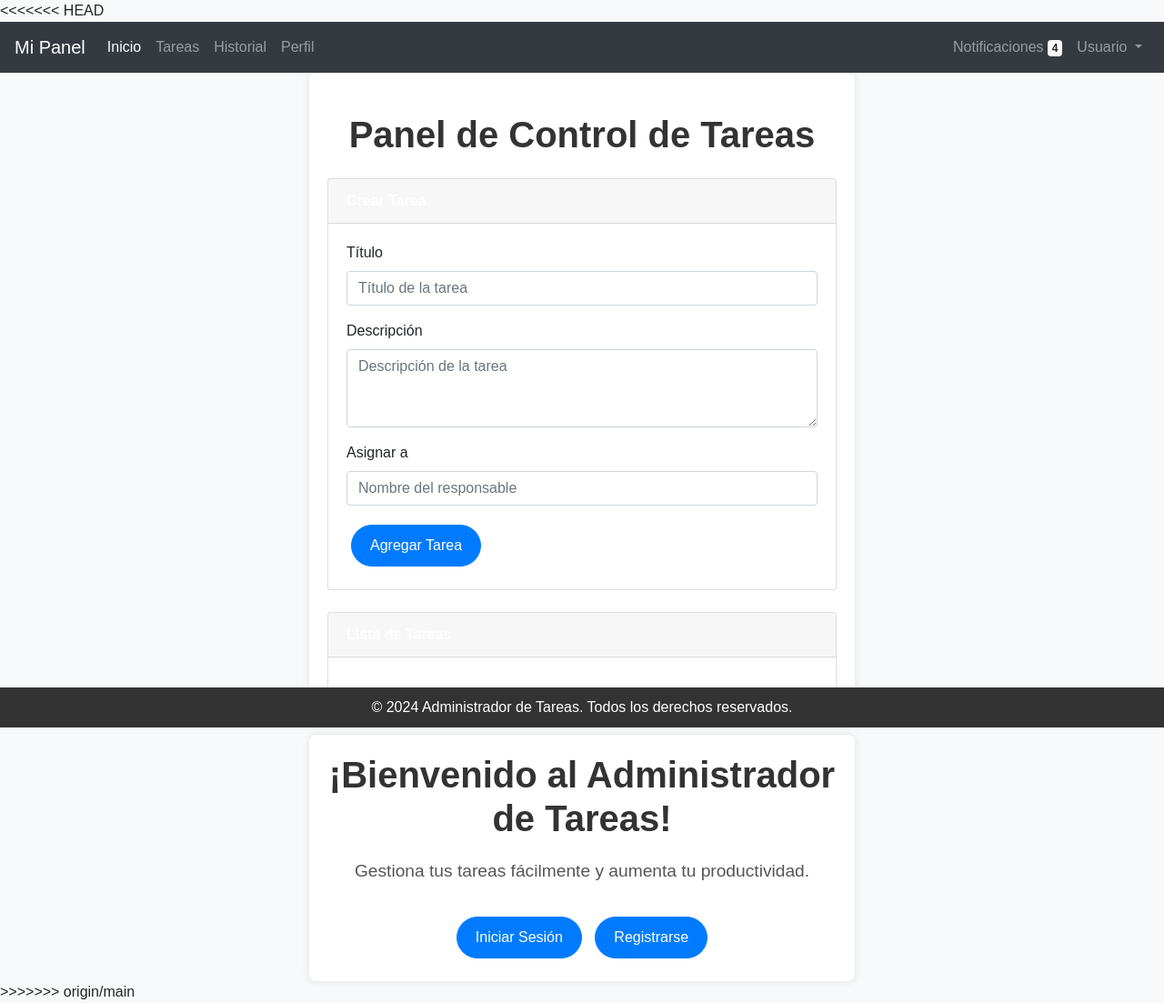
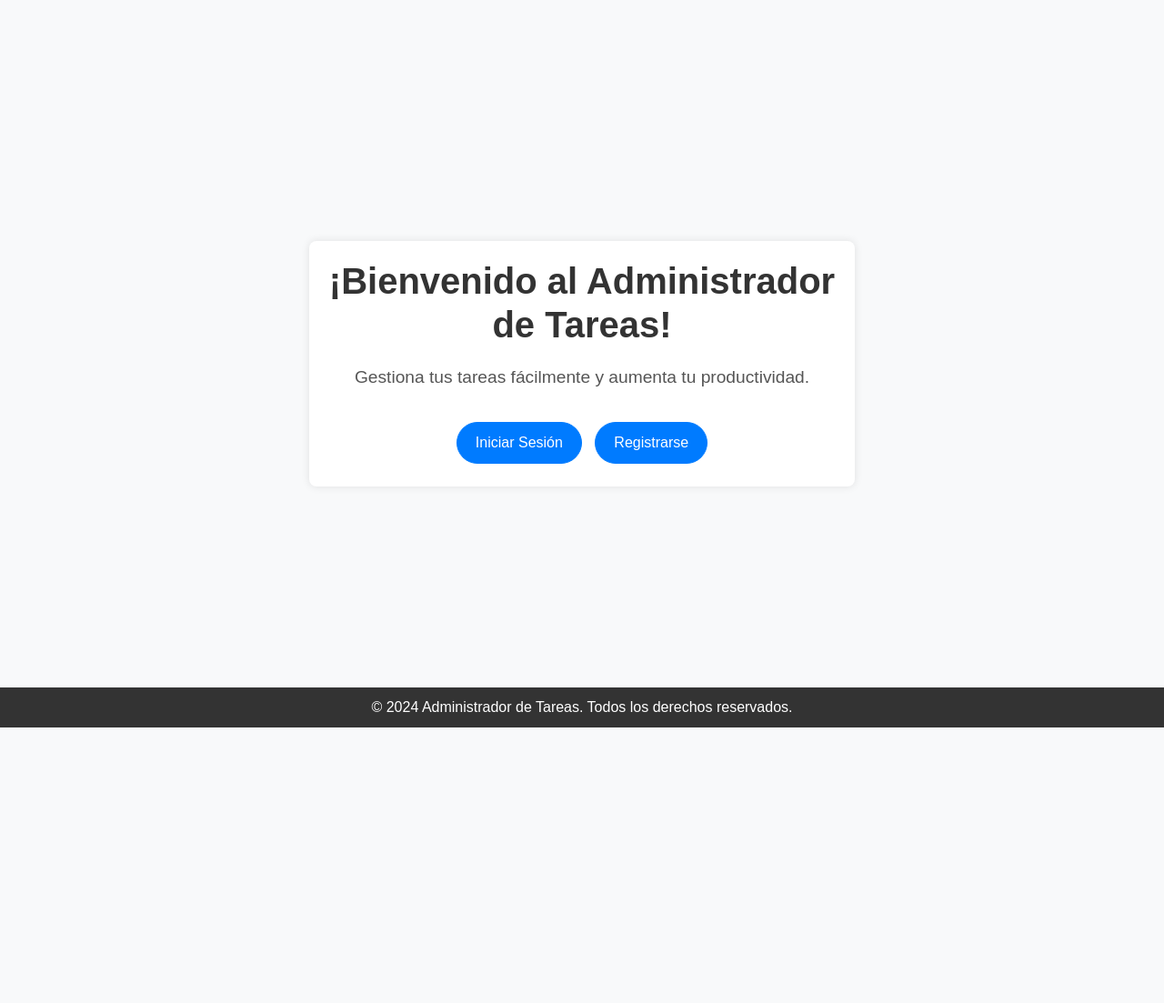
Before and after one commit to jesus3212580578/panelControl, a Django app: page / in a window 1280 px wide. Shown: the whole page at 91% size. After the commit the page ends 800 px from the top, so only its background shows below. Run offline with Django 5.2, Linux system fonts and the light colour scheme; parts of the project's set-up code (start-up, migrations or seed data) failed here and were passed over; some libraries are stand-ins or nearby versions.

Commit message:
no aceptar

```diff
--- a/myproject/settings.py
+++ b/myproject/settings.py
@@ -80,7 +80,7 @@
         'ENGINE': 'django.db.backends.mysql',
         'NAME': 'paneldecontrol',
         'USER': 'root',
-        'PASSWORD': '',
+        'PASSWORD': '2002',
         'HOST': 'localhost',  # Cambia según la configuración de tu MySQL
         'PORT': '3306',       # Puerto de MySQL
     }
--- a/templates/myapp/example.html
+++ b/templates/myapp/example.html
@@ -3,97 +3,6 @@
 <head>
     <meta charset="UTF-8">
     <meta name="viewport" content="width=device-width, initial-scale=1.0">
-<<<<<<< HEAD
-    <title>Panel de Control de Tareas</title>
-    <link href="https://stackpath.bootstrapcdn.com/bootstrap/4.5.2/css/bootstrap.min.css" rel="stylesheet">
-    <link rel="stylesheet" href="../static/css/styles.css">
-
-    <link rel="stylesheet" href="https://cdn.jsdelivr.net/npm/sweetalert2@11/dist/sweetalert2.min.css">
-</head>
-<body>
-    {% include 'myapp/menu.html' %}
-
-    <div class="container">
-        <h1 class="my-4 text-center">Panel de Control de Tareas</h1>
-
-        <div class="card mb-4">
-            <div class="card-header">
-                Crear Tarea
-            </div>
-            <div class="card-body">
-                <form id="task-form">
-                    <div class="form-group">
-                        <label for="task-title">Título</label>
-                        <input type="text" class="form-control" id="task-title" placeholder="Título de la tarea" required>
-                    </div>
-                    <div class="form-group">
-                        <label for="task-desc">Descripción</label>
-                        <textarea class="form-control" id="task-desc" rows="3" placeholder="Descripción de la tarea"></textarea>
-                    </div>
-                    <div class="form-group">
-                        <label for="task-assign">Asignar a</label>
-                        <input type="text" class="form-control" id="task-assign" placeholder="Nombre del responsable" required>
-                    </div>
-                    <button type="submit" class="btn btn-primary">Agregar Tarea</button>
-                </form>
-            </div>
-        </div>
-
-        <div class="card">
-            <div class="card-header">
-                Lista de Tareas
-            </div>
-            <div class="card-body">
-                <ul class="list-group" id="task-list">
-                    <!-- Las tareas se agregarán aquí dinámicamente -->
-                    <!-- {% include 'myapp/task_item.html' %}-->
-                </ul>
-            </div>
-        </div>
-    </div>
-
-    <!-- Modal para editar tareas -->
-    <div class="modal fade" id="editTaskModal" tabindex="-1" aria-labelledby="editTaskModalLabel" aria-hidden="true">
-        <div class="modal-dialog">
-            <div class="modal-content">
-                <div class="modal-header">
-                    <h5 class="modal-title" id="editTaskModalLabel">Editar Tarea</h5>
-                    <button type="button" class="close" data-dismiss="modal" aria-label="Close">
-                        <span aria-hidden="true">&times;</span>
-                    </button>
-                </div>
-                <div class="modal-body">
-                    <form id="edit-task-form">
-                        <div class="form-group">
-                            <label for="edit-task-title">Título</label>
-                            <input type="text" class="form-control" id="edit-task-title" required>
-                        </div>
-                        <div class="form-group">
-                            <label for="edit-task-desc">Descripción</label>
-                            <textarea class="form-control" id="edit-task-desc" rows="3"></textarea>
-                        </div>
-                        <div class="form-group">
-                            <label for="edit-task-assign">Asignar a</label>
-                            <input type="text" class="form-control" id="edit-task-assign" required>
-                        </div>
-                    </form>
-                </div>
-                <div class="modal-footer">
-                    <button type="button" class="btn btn-secondary" data-dismiss="modal">Cancelar</button>
-                    <button type="button" class="btn btn-primary" id="save-changes">Guardar cambios</button>
-                </div>
-            </div>
-        </div>
-    </div>
-
-    <script src="https://code.jquery.com/jquery-3.5.1.slim.min.js"></script>
-    <script src="https://cdn.jsdelivr.net/npm/@popperjs/core@2.5.2/dist/umd/popper.min.js"></script>
-    <script src="https://stackpath.bootstrapcdn.com/bootstrap/4.5.2/js/bootstrap.min.js"></script>
-    <script src="https://cdn.jsdelivr.net/npm/sweetalert2@11"></script>
-   <script src="../static/js/scripts.js"></script>
-   <script src="../static/js/task_item.js"></script>
-
-=======
     <title>Administrador de Tareas</title>
     <!-- Bootstrap CSS -->
     <link rel="stylesheet" href="https://stackpath.bootstrapcdn.com/bootstrap/4.5.2/css/bootstrap.min.css">
@@ -158,6 +67,5 @@
     <script src="https://code.jquery.com/jquery-3.5.1.slim.min.js"></script>
     <script src="https://cdn.jsdelivr.net/npm/@popperjs/core@2.9.2/dist/umd/popper.min.js"></script>
     <script src="https://stackpath.bootstrapcdn.com/bootstrap/4.5.2/js/bootstrap.min.js"></script>
->>>>>>> origin/main
 </body>
 </html>
```
